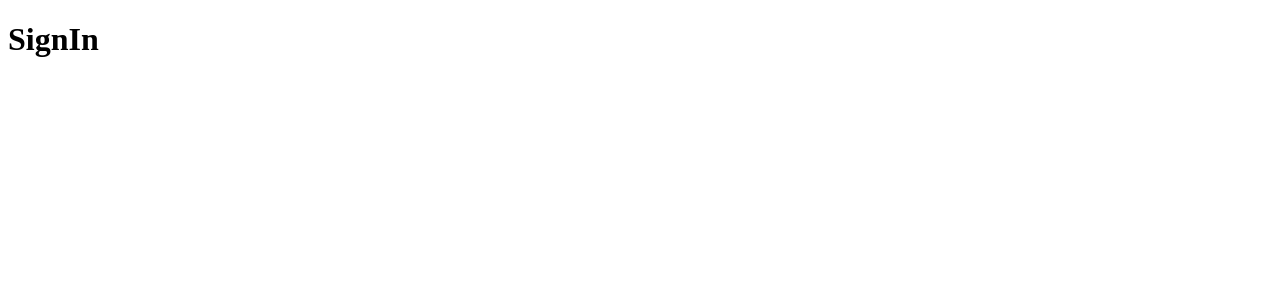
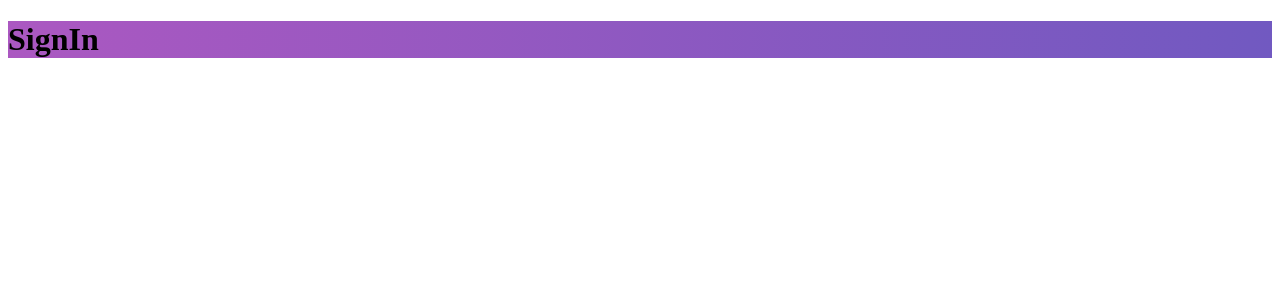
Before and after one commit to IgorThierry/gobarber-web, a React (Create React App) app: page / in a window 1280 px wide. Shown: the top 300 px of the page. Built offline with nearby package versions, Linux system fonts and the light colour scheme.

Commit message:
config layout

```diff
--- a/package.json
+++ b/package.json
@@ -12,7 +12,8 @@
     "react-dom": "^16.12.0",
     "react-router-dom": "^5.1.2",
     "react-scripts": "3.4.0",
-    "reactotron-react-js": "^3.3.7"
+    "reactotron-react-js": "^3.3.7",
+    "styled-components": "^5.0.1"
   },
   "scripts": {
     "start": "react-scripts start",
--- /dev/null
+++ b/src/pages/_layouts/auth/index.js
@@ -0,0 +1,12 @@
+import React from 'react';
+import PropTypes from 'prop-types';
+
+import { Wrapper } from './styles';
+
+export default function AuthLayout({ children }) {
+  return <Wrapper>{children}</Wrapper>;
+}
+
+AuthLayout.propTypes = {
+  children: PropTypes.element.isRequired,
+};
--- /dev/null
+++ b/src/pages/_layouts/auth/styles.js
@@ -0,0 +1,6 @@
+import styled from 'styled-components';
+
+export const Wrapper = styled.div`
+  height: 100%;
+  background: linear-gradient(-90deg, #7159c1, #ab58c1);
+`;
--- /dev/null
+++ b/src/pages/_layouts/default/index.js
@@ -0,0 +1,12 @@
+import React from 'react';
+import PropTypes from 'prop-types';
+
+import { Wrapper } from './styles';
+
+export default function DefaultLayout({ children }) {
+  return <Wrapper>{children}</Wrapper>;
+}
+
+DefaultLayout.propTypes = {
+  children: PropTypes.element.isRequired,
+};
--- /dev/null
+++ b/src/pages/_layouts/default/styles.js
@@ -0,0 +1,6 @@
+import styled from 'styled-components';
+
+export const Wrapper = styled.div`
+  height: 100%;
+  background: #333;
+`;
--- a/src/routes/Route.js
+++ b/src/routes/Route.js
@@ -1,6 +1,10 @@
+/* eslint-disable react/jsx-props-no-spreading */
 import React from 'react';
 import PropTypes from 'prop-types';
 import { Route, Redirect } from 'react-router-dom';
+
+import AuthLayout from '../pages/_layouts/auth';
+import DefaultLayout from '../pages/_layouts/default';
 
 export default function RouteWrapper({
   component: Component,
@@ -17,7 +21,18 @@ export default function RouteWrapper({
     return <Redirect to="/dashboard" />;
   }
 
-  return <Route {...rest} component={Component} />;
+  const Layout = signed ? DefaultLayout : AuthLayout;
+
+  return (
+    <Route
+      {...rest}
+      render={props => (
+        <Layout>
+          <Component {...props} />
+        </Layout>
+      )}
+    />
+  );
 }
 
 RouteWrapper.propTypes = {
```
Also changed, not shown: 1 other file (tests, documents, lock files or other folders).
